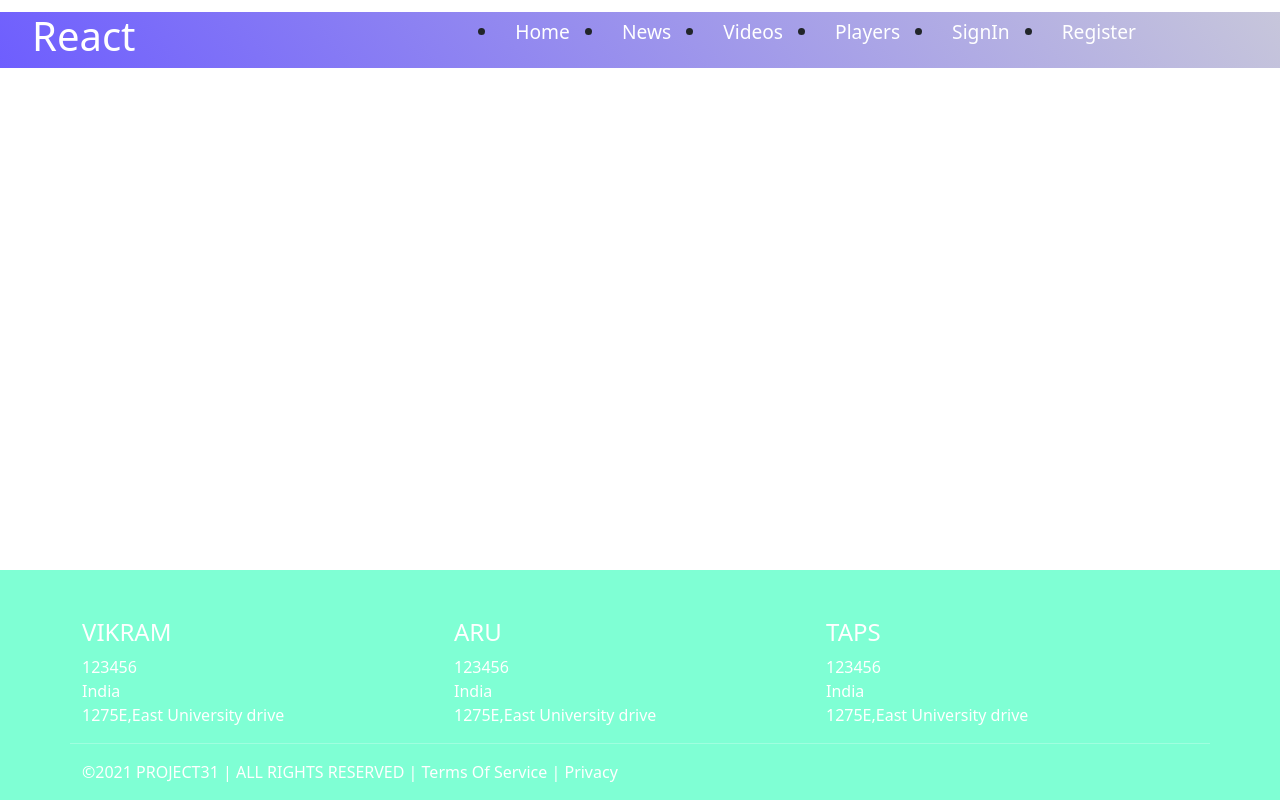
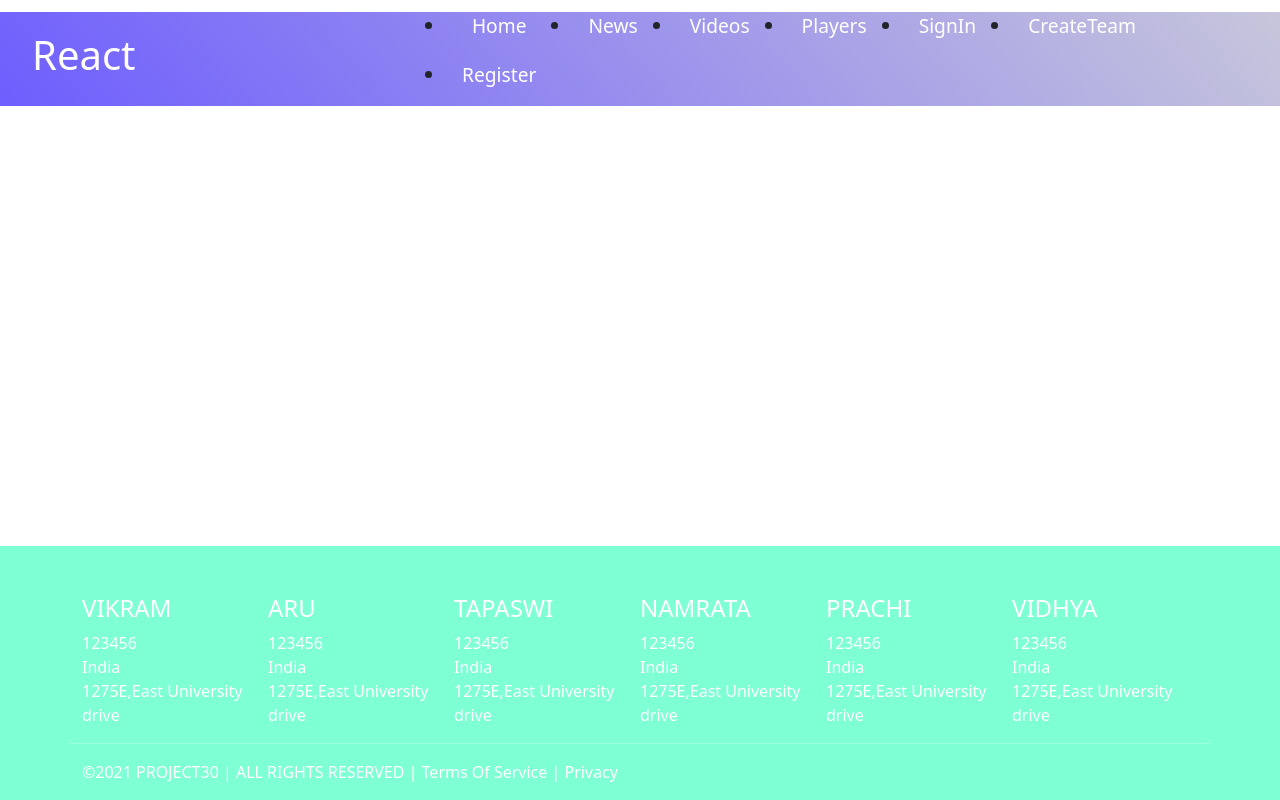
Before and after one commit to araghuw2/SER515-30-STORM-SoccerLeague, a React (Create React App) app in the folder SoccerTournamentFrontend/: page / in a window 1280 px wide. Built offline with nearby package versions, Linux system fonts and the light colour scheme.

Commit message:
US-31-task-80-Basic Page for team creation

```diff
--- a/SoccerTournamentFrontend/src/App.js
+++ b/SoccerTournamentFrontend/src/App.js
@@ -5,6 +5,7 @@ import LoginForm from "./components/loginForm";
 import Home from "./components/home";
 import News from "./components/news";
 import Video from "./components/video";
+import CreateTeam from "./components/createTeam";
 import "./App.css";
 import Footer from "./components/footer";
 
@@ -20,6 +21,7 @@ class App extends Component {
               <Route path="/news" component={News} />
               <Route path="/video" component={Video} />
               <Route path="/login" component={LoginForm} />
+              <Route path="/createteam" component={CreateTeam} />
             </Switch>
           </div>
           <Footer />
--- a/SoccerTournamentFrontend/src/components/footer.js
+++ b/SoccerTournamentFrontend/src/components/footer.js
@@ -27,7 +27,34 @@ class Footer extends React.Component {
               </div>
               {/* Column 3 */}
               <div className="col">
-                <h4>TAPS</h4>
+                <h4>TAPASWI</h4>
+                <ul className="list-unstyled">
+                  <li>123456</li>
+                  <li>India</li>
+                  <li>1275E,East University drive</li>
+                </ul>
+              </div>
+              {/* Column 1 */}
+              <div className="col">
+                <h4>NAMRATA</h4>
+                <ul className="list-unstyled">
+                  <li>123456</li>
+                  <li>India</li>
+                  <li>1275E,East University drive</li>
+                </ul>
+              </div>
+              {/* Column 2 */}
+              <div className="col">
+                <h4>PRACHI</h4>
+                <ul className="list-unstyled">
+                  <li>123456</li>
+                  <li>India</li>
+                  <li>1275E,East University drive</li>
+                </ul>
+              </div>
+              {/* Column 3 */}
+              <div className="col">
+                <h4>VIDHYA</h4>
                 <ul className="list-unstyled">
                   <li>123456</li>
                   <li>India</li>
@@ -38,7 +65,7 @@ class Footer extends React.Component {
             <hr />
             <div className="row">
               <p className="col-sm">
-                &copy;{new Date().getFullYear()} PROJECT31 | ALL RIGHTS RESERVED
+                &copy;{new Date().getFullYear()} PROJECT30 | ALL RIGHTS RESERVED
                 | Terms Of Service | Privacy
               </p>
             </div>
--- a/SoccerTournamentFrontend/src/components/menuItems.jsx
+++ b/SoccerTournamentFrontend/src/components/menuItems.jsx
@@ -28,6 +28,11 @@ export const menuItems = [
     url: "/login",
     cName: "nav-links",
   },
+  {
+    title: "CreateTeam",
+    url: "/createteam",
+    cName: "nav-links",
+  },
 
   {
     title: "Register",
```
Also changed, not shown: 1 other file (tests, documents, lock files or other folders).
